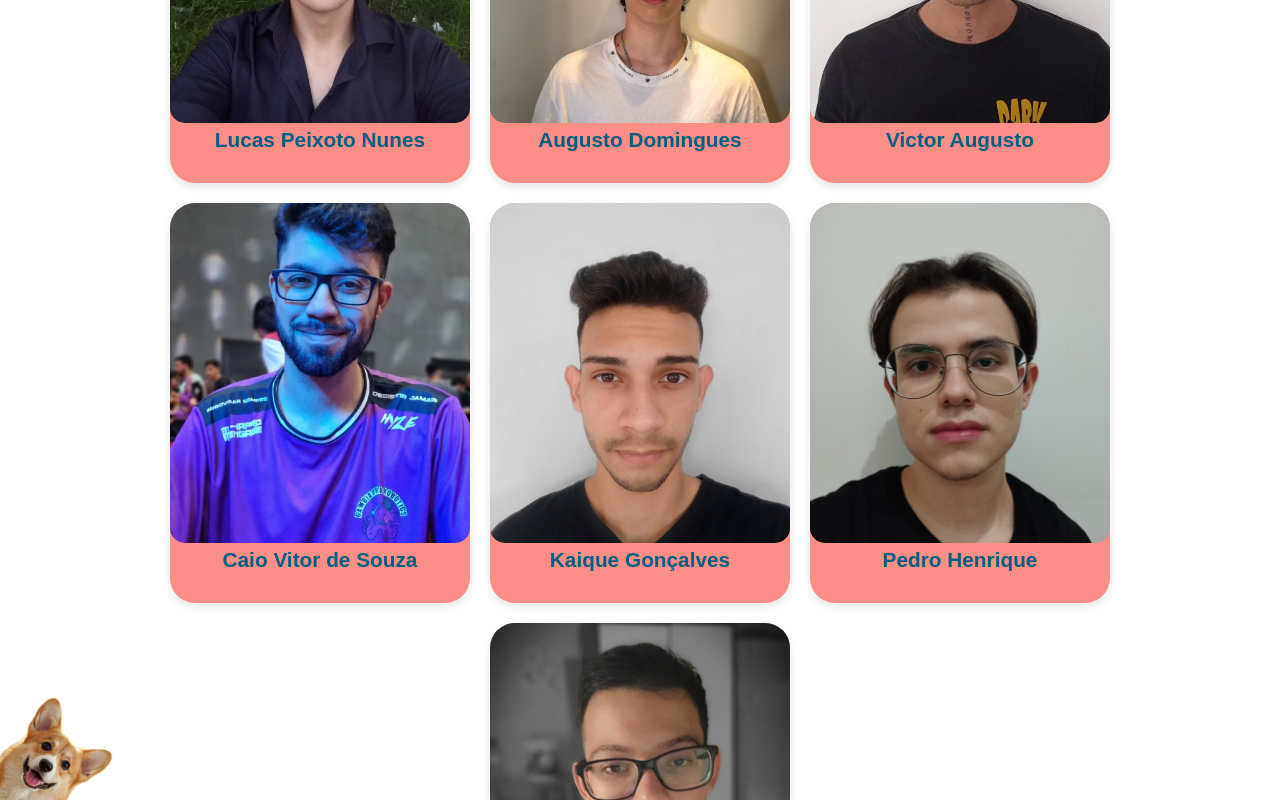
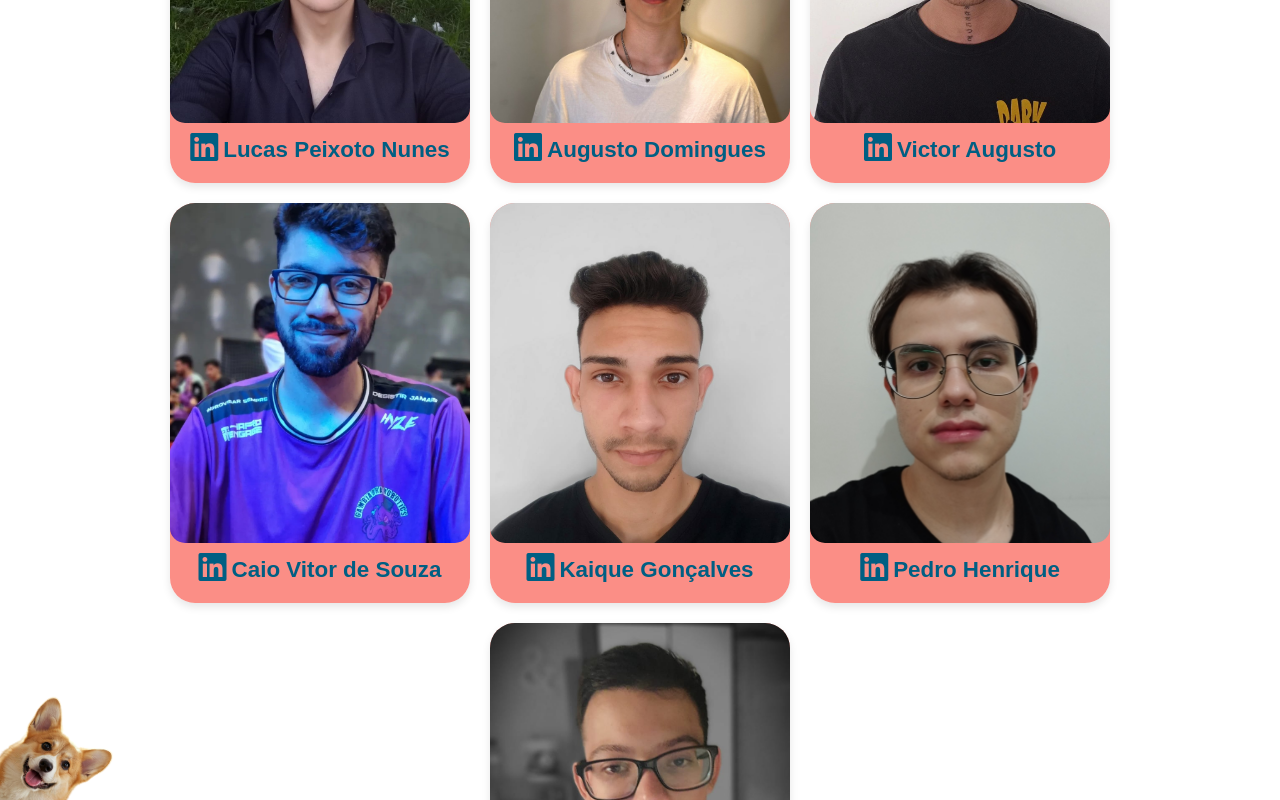
Before and after one commit to Kaique-GM/MiauMigo-web, an Angular app: page /about in a window 1280 px wide. Shown: the part 1940-2740 px from the top of the page. Built offline with nearby package versions, Linux system fonts and the light colour scheme.

Commit message:
Adicionado link ao LinkedIn

```diff
--- a/src/app/about/about.component.css
+++ b/src/app/about/about.component.css
@@ -187,18 +187,20 @@ body {
   border-radius: 15px;
 }
 
-.membro h4 {
-  color: #005F83;
-  font-size: 1.3rem;
-  font-weight: bold;
-  margin: 5px;
-  margin-bottom: -1px;
+
+.linkd {
+  display: flex;
+  align-items: center;
+  justify-content: center;
+  gap: 5px;
 }
 
-.membro p {
+.nome {
+  margin-top: 10px;
+  font-size: 1.4rem;
   color: #005F83;
-  font-size: 0.9rem;
-  opacity: 0.8;
+  font-weight: bold;
+  text-decoration: none;
 }
 
 .img_dog {
--- a/src/app/about/about.component.html
+++ b/src/app/about/about.component.html
@@ -59,31 +59,70 @@
     <div class="membros">
       <div class="membro">
         <img src="/About/lucas.jpeg" alt="Lucas Peixoto Nunes" />
-        <h4>Lucas Peixoto Nunes</h4>
+        <div class="linkd">
+          <a href="https://www.linkedin.com/in/lucaspeixoton/" target="_blank" aria-label="LinkedIn">
+            <i class="fab fa-linkedin fa-2x" style="color: #005F83; margin-top: 8px;"></i>
+          </a>
+          <a class="nome" href="https://www.linkedin.com/in/lucaspeixoton/" target="_blank" aria-label="LinkedIn">Lucas
+            Peixoto Nunes</a>
+        </div>
       </div>
       <div class="membro">
         <img src="/About/augusto.jpeg" alt="Augusto Domingues" />
-        <h4>Augusto Domingues</h4>
+        <div class="linkd">
+          <a href="https://www.linkedin.com" target="_blank" aria-label="LinkedIn">
+            <i class="fab fa-linkedin fa-2x" style="color: #005F83; margin-top: 8px;"></i>
+          </a>
+          <a class="nome" href="https://www.linkedin.com" target="_blank" aria-label="LinkedIn">Augusto Domingues</a>
+        </div>
       </div>
       <div class="membro">
         <img src="/About/victor.jpeg" alt="Victor Augusto" />
-        <h4>Victor Augusto</h4>
+        <div class="linkd">
+          <a href="https://www.linkedin.com" target="_blank" aria-label="LinkedIn">
+            <i class="fab fa-linkedin fa-2x" style="color: #005F83; margin-top: 8px;"></i>
+          </a>
+          <a class="nome" href="https://www.linkedin.com" target="_blank" aria-label="LinkedIn">Victor Augusto</a>
+        </div>
       </div>
       <div class="membro">
         <img src="/About/caio.jpeg" alt="Caio Vitor de Souza" />
-        <h4>Caio Vitor de Souza</h4>
+        <div class="linkd">
+          <a href="https://www.linkedin.com/in/caioovitoor/" target="_blank" aria-label="LinkedIn">
+            <i class="fab fa-linkedin fa-2x" style="color: #005F83; margin-top: 8px;"></i>
+          </a>
+          <a class="nome" href="https://www.linkedin.com/in/caioovitoor/" target="_blank" aria-label="LinkedIn">Caio
+            Vitor de Souza</a>
+        </div>
       </div>
       <div class="membro">
         <img src="/About/Kaique.jpg" alt="Kaique Gonçalves" />
-        <h4>Kaique Gonçalves</h4>
+        <div class="linkd">
+          <a href="https://www.linkedin.com/in/kaique-gm/" target="_blank" aria-label="LinkedIn">
+            <i class="fab fa-linkedin fa-2x" style="color: #005F83; margin-top: 8px;"></i>
+          </a>
+          <a class="nome" href="https://www.linkedin.com/in/kaique-gm/" target="_blank" aria-label="LinkedIn">Kaique
+            Gonçalves
+          </a>
+        </div>
       </div>
       <div class="membro">
         <img src="/About/pedro.jpeg" alt="Pedro Henrique" />
-        <h4>Pedro Henrique</h4>
+        <div class="linkd">
+          <a href="https://www.linkedin.com" target="_blank" aria-label="LinkedIn">
+            <i class="fab fa-linkedin fa-2x" style="color: #005F83; margin-top: 8px;"></i>
+          </a>
+          <a class="nome" href="https://www.linkedin.com" target="_blank" aria-label="LinkedIn">Pedro Henrique</a>
+        </div>
       </div>
       <div class="membro">
         <img src="/About/samuel.jpeg" alt="Samuel" />
-        <h4>Samuel Rodrigues</h4>
+        <div class="linkd">
+          <a href="https://www.linkedin.com" target="_blank" aria-label="LinkedIn">
+            <i class="fab fa-linkedin fa-2x" style="color: #005F83; margin-top: 8px;"></i>
+          </a>
+          <a class="nome" href="https://www.linkedin.com" target="_blank" aria-label="LinkedIn">Samuel Rodrigues</a>
+        </div>
       </div>
     </div>
     <img src="/Home/dog_2.png" alt="" class="img_dog">
--- a/src/app/app.component.ts
+++ b/src/app/app.component.ts
@@ -1,4 +1,4 @@
-import { Component } from '@angular/core';
+import { Component, HostListener } from '@angular/core';
 import { RouterOutlet } from '@angular/router';
 
 @Component({
@@ -9,4 +9,9 @@ import { RouterOutlet } from '@angular/router';
 })
 export class AppComponent {
   title = 'MiauMigo';
+
+  @HostListener('window:beforeunload', ['$event'])
+  clearLocalStorage(event: Event) {
+    localStorage.clear();
+  }
 }
--- a/src/app/shop/shop.component.css
+++ b/src/app/shop/shop.component.css
@@ -14,19 +14,19 @@ body {
 
 .coracao {
   position: absolute;
-  top: -45px;
-  left: 34.5%;
+  top: -145%;
+  right: 60%;
   height: 95px;
-  width: 95px;
+  width: auto;
   transform: rotate(-35deg);
 }
 
 .search_icon {
   position: absolute;
-  top: -35px;
-  right: 33%;
+  top: -175%;
+  left: 60%;
   height: 100px;
-  width: 100px;
+  width: auto;
 }
 
 .paw {
--- a/src/app/shop/shop.component.html
+++ b/src/app/shop/shop.component.html
@@ -1,12 +1,11 @@
 <body>
 
+    <div class="catalog-container">
 
-    <div class="catalog-container">
         <div class="title">
             <img src="/Footer/footer.png" alt="Patinhas esquerda" class="paw left-paw">
             <h2><img src="/Icons/coracao_1.png" alt="" class="coracao"> Navegue por Categoria <img
                     src="/Icons/search.png" alt="" class="search_icon"></h2>
-
             <img src="/Footer/footer_1.png" alt="Patinhas direita" class="paw right-paw">
         </div>
 
--- a/src/index.html
+++ b/src/index.html
@@ -6,6 +6,7 @@
   <base href="/">
   <meta name="viewport" content="width=device-width, initial-scale=1">
   <link rel="icon" type="image/x-icon" href="/Icons/cat.png">
+  <link rel="stylesheet" href="https://cdnjs.cloudflare.com/ajax/libs/font-awesome/6.5.0/css/all.min.css">
   <script src="https://cdn.jsdelivr.net/npm/bootstrap@5.3.2/dist/js/bootstrap.bundle.min.js"></script>
 </head>
 <body>
```
Also changed, not shown: public/Icons/linkd.png (added).
